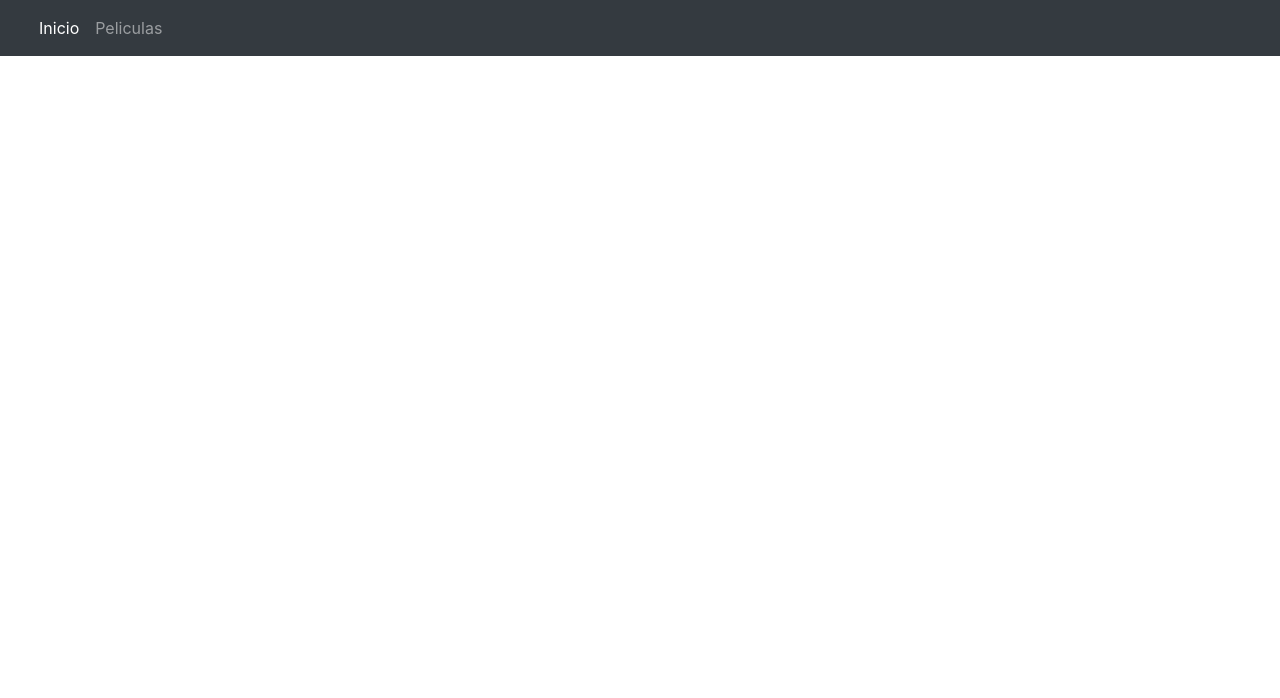
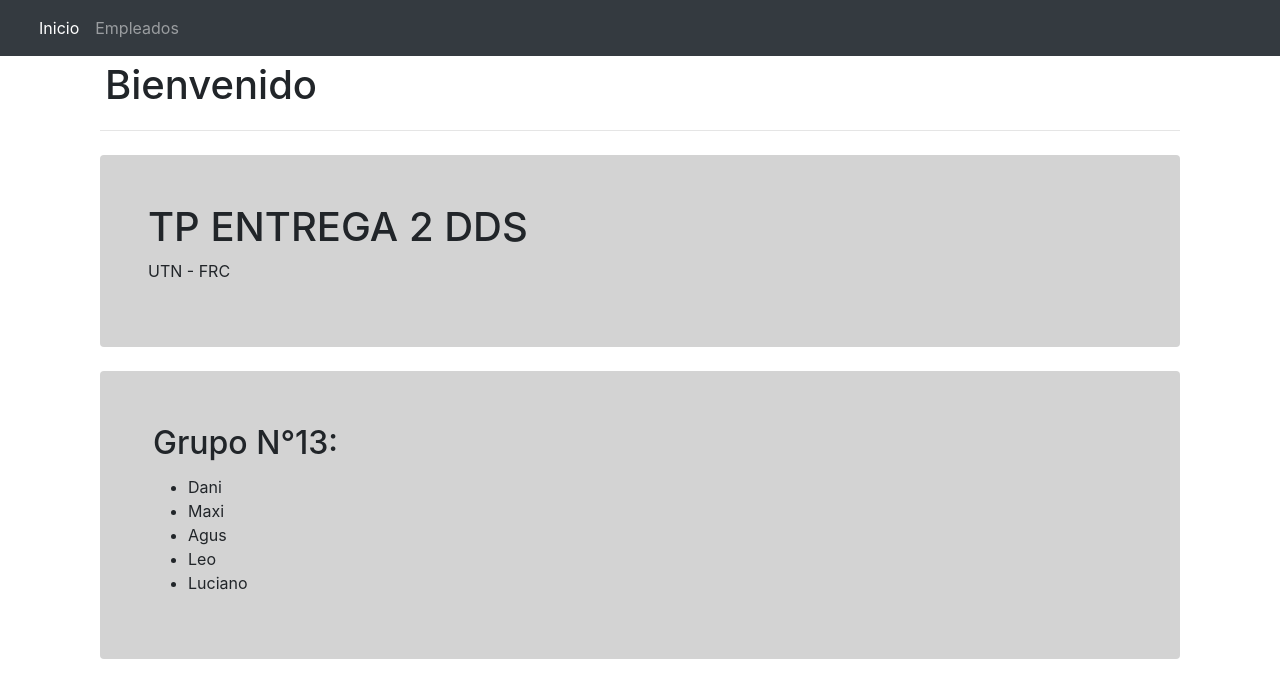
Before and after one commit to LLorello/TP2-DDS-FRONT-13, a React (Create React App) app in the folder frontend/: page /inicio in a window 1280 px wide. Shown: the top 698 px of the page. Built offline with nearby package versions, Linux system fonts and the light colour scheme.

Commit message:
lo que faltaba

```diff
--- a/frontend/src/App.js
+++ b/frontend/src/App.js
@@ -14,10 +14,10 @@ function App() {
           <Menu />
           <div className="container">
             <Routes>
-              <Route exact path="/" element={<Inicio />} />
-              <Route exact path="/empleados" element={<Empleados />} />
-              <Route exact path="/empleados/agregar" element={<AgregarEmpleado />} />
-              <Route exact path="/empleados/editar/:legajo" element={<EditarEmpleado />} />
+              <Route path="/inicio" element={<Inicio />} />
+              <Route path="/empleados" element={<Empleados />} />
+              <Route path="/empleados/agregar" element={<AgregarEmpleado />} />
+              <Route path="/empleados/editar/:legajo" element={<EditarEmpleado />} />
               <Route path="*" element={<Navigate to="/inicio" replace />} />
             </Routes>
           </div>
--- a/frontend/src/components/Menu.jsx
+++ b/frontend/src/components/Menu.jsx
@@ -27,8 +27,8 @@ function Menu() {
               </NavLink>
             </li>
             <li className="nav-item">
-              <NavLink className="nav-link" to="/peliculas">
-                Peliculas
+              <NavLink className="nav-link" to="/empleados">
+                Empleados
               </NavLink>
             </li>
           </ul>
```
